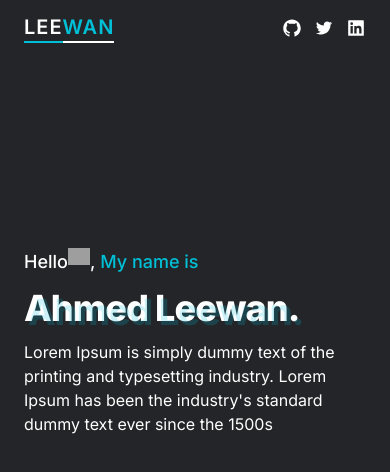
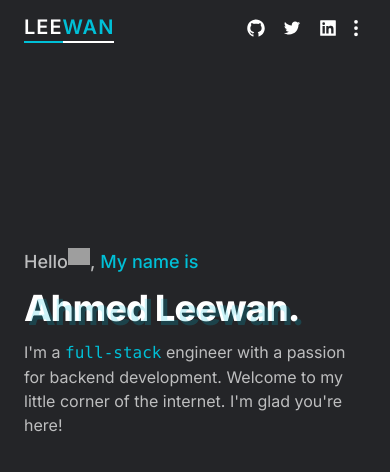
Before and after one commit to leewan-09/leewan, an Astro site: page / in a window 390 px wide. Built offline with nearby package versions, Linux system fonts and the light colour scheme; Astro itself is replaced by a stand-in of ours; grey boxes are pictures that could not be loaded.

Commit message:
Dropdown menu / improvements

```diff
--- a/package.json
+++ b/package.json
@@ -13,6 +13,7 @@
   "dependencies": {
     "@astrojs/react": "^1.1.4",
     "@astrojs/tailwind": "^2.0.1",
+    "@headlessui/react": "^1.7.2",
     "astro": "^1.3.0",
     "framer-motion": "^7.4.0",
     "react": "^18.0.0",
--- /dev/null
+++ b/src/components/DropdownMenu.tsx
@@ -0,0 +1,33 @@
+import type React from 'react';
+import { Fragment } from 'react';
+import { BsThreeDotsVertical } from 'react-icons/bs';
+import { Menu, Transition } from '@headlessui/react';
+
+const DropdownMenu: React.FC = () => {
+  return (
+    <>
+      <Menu>
+        <Menu.Button className="hover:text-primary text-xl pl-2 md:hidden">
+          <BsThreeDotsVertical />
+        </Menu.Button>
+        <Transition
+          as={Fragment}
+          enter="transition ease-out duration-100"
+          enterFrom="transform opacity-0 scale-95"
+          enterTo="transform opacity-100 scale-100"
+          leave="transition ease-in duration-75"
+          leaveFrom="transform opacity-100 scale-100"
+          leaveTo="transform opacity-0 scale-95"
+        >
+          <Menu.Items className="absolute right-0 mt-2 w-56 origin-top-right divide-y divide-gray-100 rounded-md bg-white shadow-lg ring-1 ring-black ring-opacity-5 focus:outline-none">
+            <Menu.Item>
+              <button>Home</button>
+            </Menu.Item>
+          </Menu.Items>
+        </Transition>
+      </Menu>
+    </>
+  );
+};
+
+export default DropdownMenu;
--- a/src/components/Navbar.tsx
+++ b/src/components/Navbar.tsx
@@ -1,5 +1,6 @@
 import type React from 'react';
 import { AiFillGithub, AiFillLinkedin, AiOutlineTwitter } from 'react-icons/ai';
+import DropdownMenu from './DropdownMenu';
 
 const Navbar: React.FC = () => {
   return (
@@ -41,23 +42,29 @@ const Navbar: React.FC = () => {
         </div>
         <div>
           <div className="flex">
-            <a href="https://github.com/leewan-09" target="_blank" className="">
+            <a
+              href="https://github.com/leewan-09"
+              target="_blank"
+              className="pr-2"
+            >
               <AiFillGithub className="hover:text-primary transition-colors text-xl" />
             </a>
             <a
               href="https://twitter.com/leewan98"
               target="_blank"
-              className="px-3"
+              className="px-2"
             >
               <AiOutlineTwitter className="hover:text-primary transition-colors text-xl" />
             </a>
             <a
               href="https://www.linkedin.com/in/ahmed-leevan-b02b91240/"
               target="_blank"
-              className=""
+              className="md:px-2 pl-2"
             >
               <AiFillLinkedin className="hover:text-primary transition-colors text-xl" />
             </a>
+
+            <DropdownMenu />
           </div>
         </div>
       </div>
--- a/src/layouts/Layout.astro
+++ b/src/layouts/Layout.astro
@@ -24,7 +24,7 @@ const { title } = Astro.props;
     />
   </head>
   <body>
-    <Navbar client:load />
+    <Navbar />
     <main class="max-w-screen-xl w-full m-auto px-6">
       <slot />
     </main>
--- a/src/pages/index.astro
+++ b/src/pages/index.astro
@@ -4,7 +4,7 @@ import Layout from '../layouts/Layout.astro';
 
 <Layout title="Leewan">
   <section class="mt-48">
-    <div class="flex text-lg text-white font-medium max-w-3xl">
+    <div class="flex text-lg text-white/70 font-medium max-w-3xl">
       Hello
       <div>
         <img
@@ -26,10 +26,10 @@ import Layout from '../layouts/Layout.astro';
         Ahmed Leewan.
       </div>
     </div>
-    <p class="text-base text-white font-normal max-w-3xl">
-      Lorem Ipsum is simply dummy text of the printing and typesetting industry.
-      Lorem Ipsum has been the industry's standard dummy text ever since the
-      1500s
+    <p class="text-base text-white/70 font-normal max-w-3xl">
+      I'm a <span class="font-mono text-primary">full-stack</span> engineer with
+      a passion for backend development. Welcome to my little corner of the internet.
+      I'm glad you're here!
     </p>
   </section>
 </Layout>
```
Also changed, not shown: pnpm-lock.yaml.
